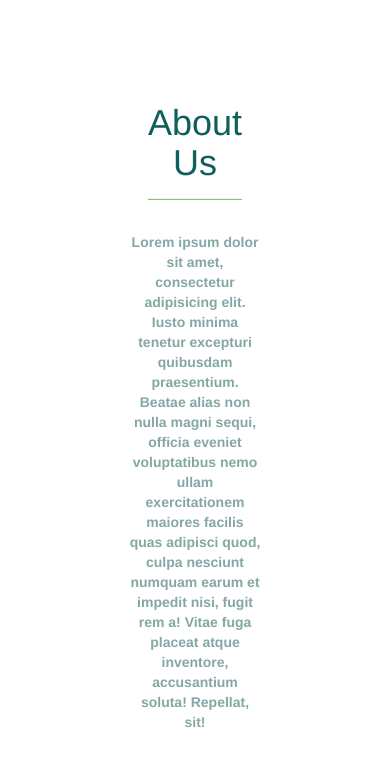
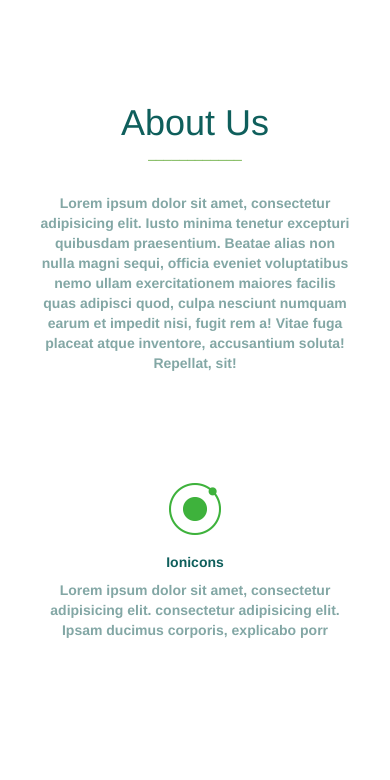
Before and after one commit to AlexanderWin/AlexanderWin.github.io, a plain HTML site: page wapik/index.html in a window 390 px wide. Shown: the part 846-1626 px from the top of the page. Drawn offline with nearby package versions, Linux system fonts and the light colour scheme.

Commit message:
add flex-wrap

```diff
--- a/wapik/css/main.css
+++ b/wapik/css/main.css
@@ -109,6 +109,8 @@ font-family: 'Montserrat', sans-serif;
 .flex-container {
   display: flex;
   justify-content: space-evenly;
+  flex-wrap: wrap;
+	flex-direction: row;
 }
 .flex-container div {
 	margin-top: 100px;
--- a/wapik/css/media.css
+++ b/wapik/css/media.css
@@ -47,7 +47,11 @@
 @media (min-width: 481px) and (max-width: 767px) {}
 
 /* MEDIA: Custom 650 */
-@media (max-width: 650px) {}
+@media (max-width: 650px) {
+    .section_3 {
+    width: 80%;
+  }
+}
 
 /* MEDIA: Landscape phones and smaller */
 @media (max-width: 460px) {
@@ -69,6 +73,9 @@
     font-size: 10px;
     float: right;
   }
+   .section_3 {
+    width: 80%;
+  }
 }
 
 /* MEDIA: Custom 320 */
@@ -76,8 +83,11 @@
   .top_buttons {
     position: relative;
     top: -65px;
-
   }
+  .section_3 {
+    width: 80%;
+  }
+}
 
 
 /* MEDIA: Custom 240 */
```
